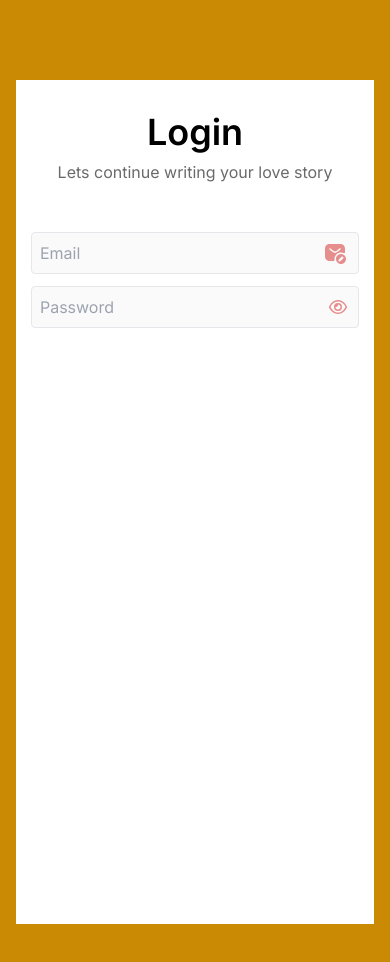
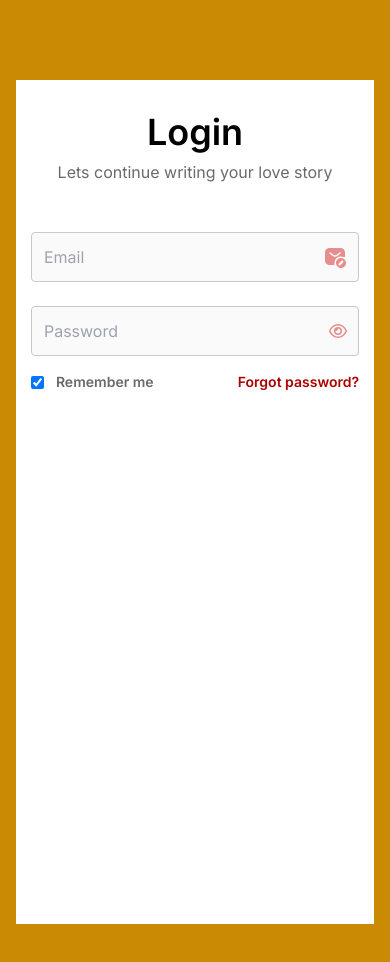
Before and after one commit to Nathaniyell/Ndloo, a Vue app: page /login in a window 390 px wide. Shown: the top 962 px of the page. Built offline with nearby package versions, Linux system fonts and the light colour scheme; a web font is replaced by a local one.

Commit message:
update LoginView.vue

```diff
--- a/src/views/LoginView.vue
+++ b/src/views/LoginView.vue
@@ -1,11 +1,13 @@
 <script setup>
 import { ref } from "vue"
 import logo from "@/assets/images/ndloo-logo.png";
-import sectionImg from "@/assets/images/hero2.png"
+import loginBg from "@/assets/images/loginBg.png"
+import { RouterLink } from 'vue-router';
 
 const loginFormData = ref({
     email: "",
-    password: ""
+    password: "",
+    rememberMe: true
 })
 
 const loginFormSubmitHandler = () => {
@@ -21,9 +23,9 @@ const togglePasswordVisibility = () => {
 <template>
 
     <main
-        class="font-inter md:flex items-stretch py-20 px-4 md:py-0 md:px-0 h-full justify-center md:justify-between bg-yellow-600">
-        <div class="hidden text-white bg-primary3 mb-16 bg-blend-overlay bg-no-repeat md:grid place-items-center bg-cover bg-center md:h-screen w-1/2"
-            :style="{ backgroundImage: `url(${sectionImg})` }">
+        class="font-inter md:flex items-stretch py-20 px-4 md:py-0 md:px-0 h-fit justify-center md:justify-between bg-yellow-600">
+        <div class="hidden text-white bg-[#85002882] mb-16 bg-opacity-50 bg-blend-overlay bg-no-repeat md:grid place-items-center bg-cover bg-center w-1/2 h-screen"
+            :style="{ backgroundImage: `url(${loginBg})` }">
             <img :src="logo" alt="logo" />
         </div>
         <form class="h-screen bg-white md:w-1/2 py-8" @submit.prevent="loginFormSubmitHandler">
@@ -34,11 +36,11 @@ const togglePasswordVisibility = () => {
                     <h1 class="text-4xl font-semibold">Login </h1>
                     <p class="text-[#6A6A6A]">Lets continue writing your love story</p>
                 </div>
-                <div class="grid space-y-3">
+                <div class="grid space-y-6">
                     <div class="relative">
 
                         <input v-model="loginFormData.email" type="email" placeholder="Email"
-                            class="bg-light bg-opacity-20 w-full p-2  pr-10 border focus:!border-primary3 active:border-primary3 rounded" />
+                            class="bg-light bg-opacity-20 w-full p-3  pr-10 border border-[#C9C9C9] outline-none focus:!border-primary3 active:border-primary3 rounded" />
                         <button  class="absolute right-3 top-1/2 transform -translate-y-1/2 focus:outline-none">
                             <svg width="24" height="24" viewBox="0 0 36 36" fill="none"
                                 xmlns="http://www.w3.org/2000/svg">
@@ -54,15 +56,27 @@ const togglePasswordVisibility = () => {
                     <div class="relative">
                         <input v-model="loginFormData.password" :type="isPasswordVisible ? 'text' : 'password'"
                             placeholder="Password"
-                            class="bg-light bg-opacity-20 w-full p-2 pr-10 border focus:border-primary3 active:border-primary3 rounded" />
+                            class="bg-light bg-opacity-20 w-full p-3 pr-10 border border-[#C9C9C9] outline-none focus:!border-primary3 active:border-primary3 rounded" />
                         <button @click="togglePasswordVisibility" type="button"
                             class="absolute right-3 top-1/2 transform -translate-y-1/2 focus:outline-none">
                             <font-awesome-icon v-if="isPasswordVisible" icon="fa-regular fa-eye-slash"
                                 class="text-[#E68D8D]" />
                             <font-awesome-icon v-else icon="fa-regular fa-eye" class="text-[#E68D8D]" />
                         </button>
+
+                        <div class="flex w-full justify-between items-center mt-4 absolute">
+                            <div class="flex items-center space-x-3">
+
+                                <input class="text-primary3 checked:text-primary4" v-model="loginFormData.rememberMe" type="checkbox" id="rememberMe">
+                                <label for="rememberMe" class="text-[#6A6A6A] font-semibold text-sm">Remember me</label>
+                            </div>
+                            <RouterLink to="/forgot-password" class="text-primary3 font-semibold text-sm">Forgot password?</RouterLink>
+                        </div>
                     </div>
                 </div>
+                <section>
+
+                </section>
             </div>
         </form>
     </main>
```
Also changed, not shown: src/assets/images/loginBg.png (added).
